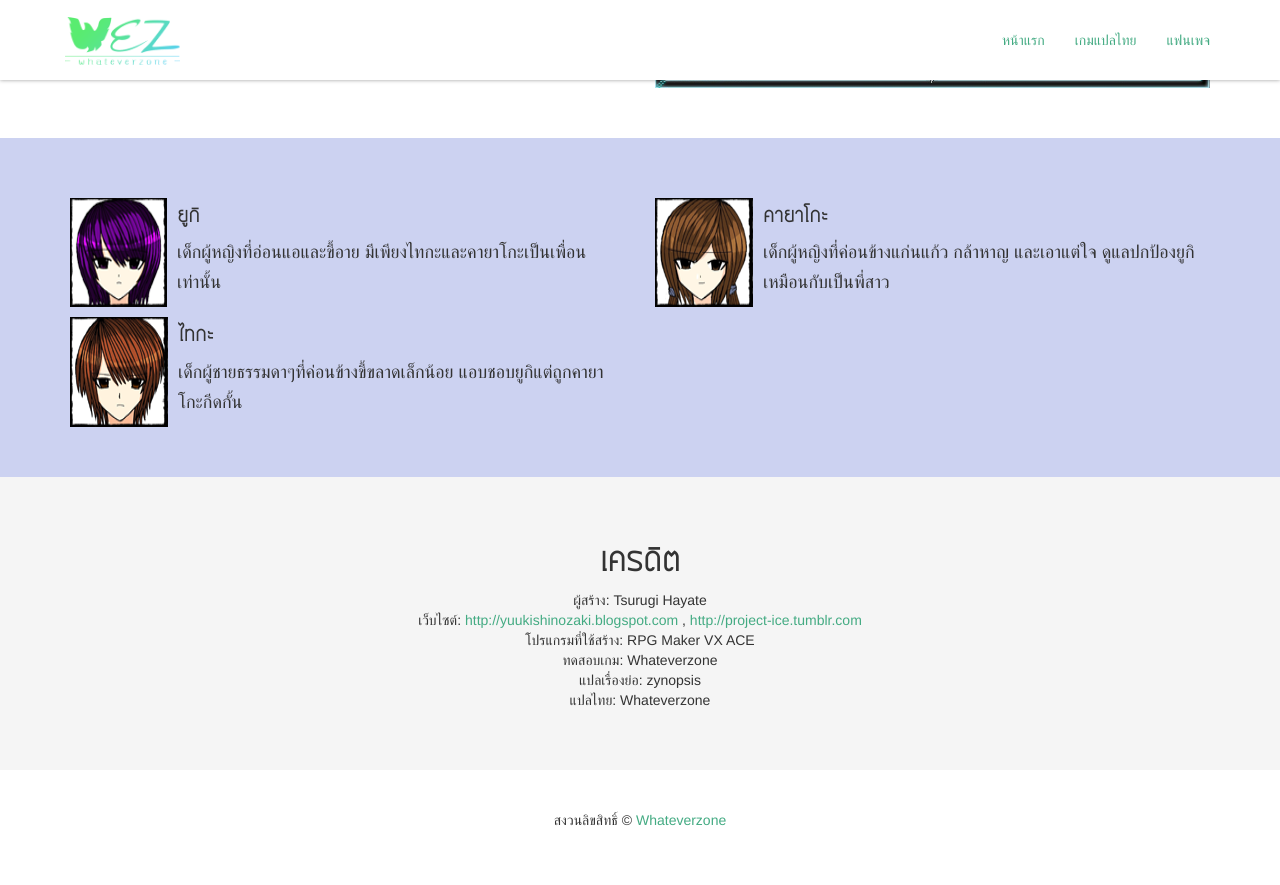
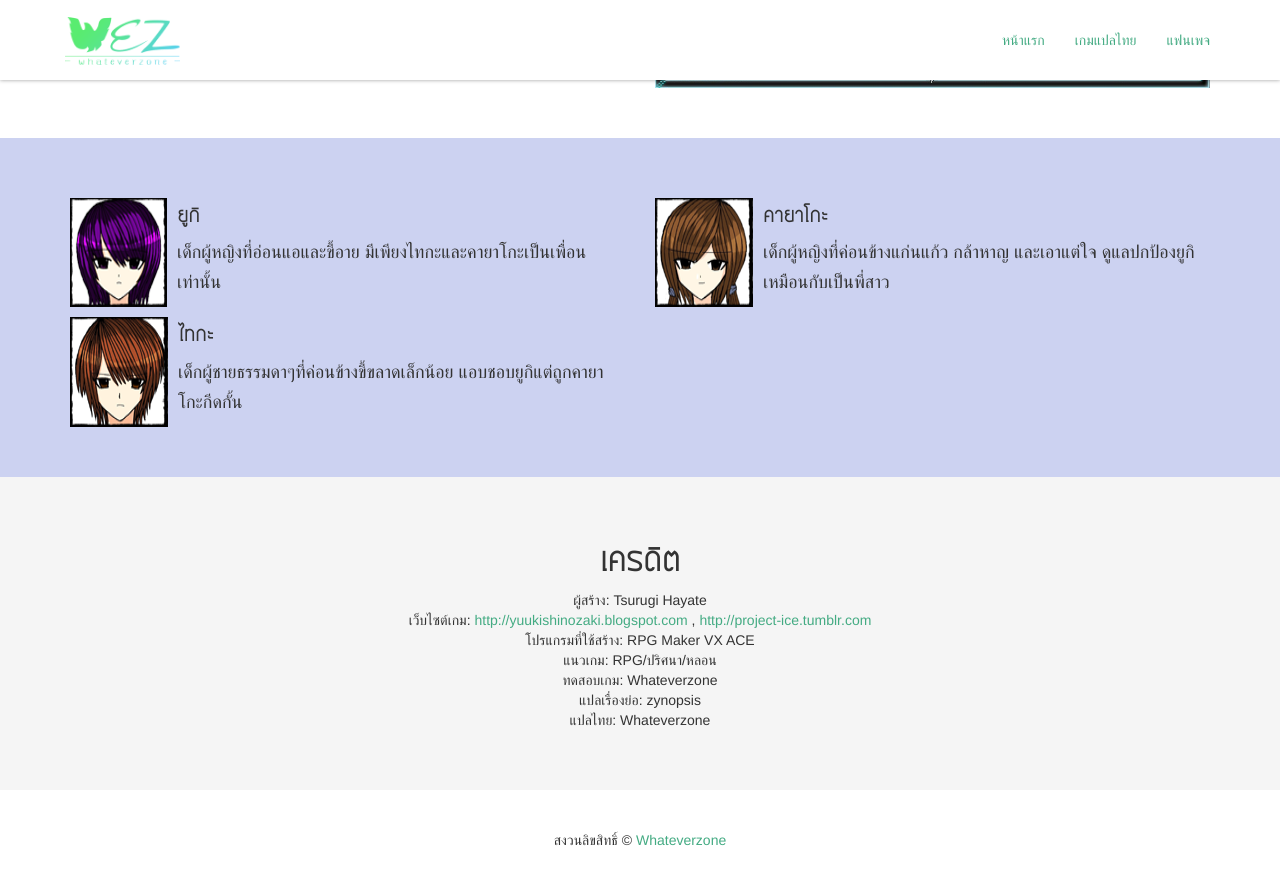
Before and after one commit to pureexe/wez, a Jekyll site: the page built from game/nos.html, in a window 1280 px wide and 900 px high, scrolled down 859 px. Shown: the top 885 px of the window. Built offline with Jekyll 4.4.1, drawn with Linux system fonts in a browser that asks for light colours.

Commit message:
Update nos.html

```diff
--- a/game/nos.html
+++ b/game/nos.html
@@ -16,10 +16,12 @@ desc_pic: /assets/images/nos/nosth1.jpg
 credits:
 - title: ผู้สร้าง
   content: Tsurugi Hayate
-- title: เว็บไซต์
+- title: เว็บไซต์เกม
   content: <a href="http://yuukishinozaki.blogspot.com">http://yuukishinozaki.blogspot.com</a> , <a href="http://project-ice.tumblr.com">http://project-ice.tumblr.com</a>
 - title: โปรแกรมที่ใช้สร้าง
   content: RPG Maker VX ACE
+- title: แนวเกม
+  content: RPG/ปริศนา/หลอน
 - title: ทดสอบเกม
   content: Whateverzone
 - title: แปลเรื่องย่อ
```
